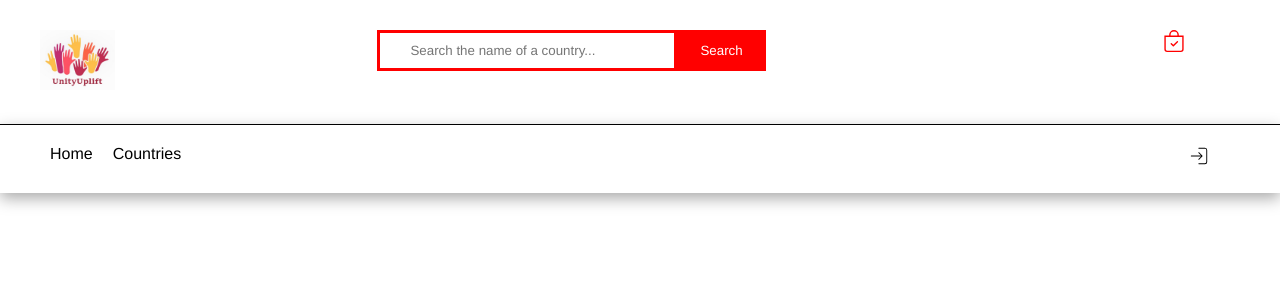
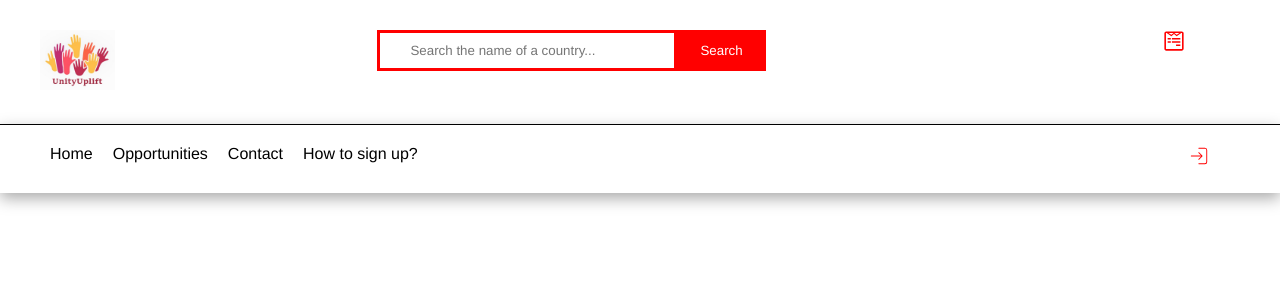
Before and after one commit to 71ana/Volunteer-Matching-Website, a React (Create React App) app in the folder volunteering-matching-website/: page /opportunity in a window 1280 px wide. Shown: the top 300 px of the page. Built offline with nearby package versions, Linux system fonts and the light colour scheme.

Commit message:
updated the navigation section

```diff
--- a/volunteering-matching-website/src/Navigation.css
+++ b/volunteering-matching-website/src/Navigation.css
@@ -118,7 +118,7 @@
 }
 .header .container .navig ul li .link.hover
 {
-    color: pink;
+    color: red;
 }
 .header .container .auth
 {
@@ -134,6 +134,7 @@
     outline: none;
     border: none;
     background: none;
+    color: red;
 }
 
 .header .container .auth .auth-link
@@ -145,5 +146,5 @@
     border: none;
     background: none;
     text-decoration: none;
-    color: inherit;
+    color: red;
 }
--- a/volunteering-matching-website/src/Navigation.js
+++ b/volunteering-matching-website/src/Navigation.js
@@ -1,7 +1,7 @@
 /* eslint-disable no-restricted-globals */
 import React, {useEffect} from 'react'
 import { FaShippingFast } from 'react-icons/fa';
-import { BsBagCheck } from 'react-icons/bs';
+import { FaWpforms } from "react-icons/fa";
 import { AiOutlineUser } from 'react-icons/ai';
 import { CiLogin } from 'react-icons/ci';
 import { CiLogout } from 'react-icons/ci';
@@ -41,7 +41,7 @@ const Navigation = ({searchbtn}) => {
                         )
                     }
                     <div className='second_icon'>
-                    <Link to="/cart" className='link'><BsBagCheck/></Link>
+                    <Link to="/form" className='link'><FaWpforms/></Link>
                     </div>
                 </div>
             </div>
@@ -55,13 +55,19 @@ const Navigation = ({searchbtn}) => {
                         <Link to='/' className='link'>Home</Link>
                     </li>
                     <li>
-                        <Link to='/product' className='link'>Countries</Link>
+                        <Link to='/opportunity' className='link'>Opportunities</Link>
+                    </li>
+                    <li>
+                        <Link to='/contact' className='link'>Contact</Link>
+                    </li>
+                    <li>
+                        <Link to='/howtosignup' className='link'>How to sign up?</Link>
                     </li>
                     <li className="admin">
                         {
                             isAuthenticated && email === 'admin' &&
                             (
-                                <Link to='/crudProducts' className='link'>Admin-Countries</Link>
+                                <Link to='/crudOpportunities' className='link'>Admin-Opportunities</Link>
                             )
                         }
                     </li>
@@ -77,7 +83,7 @@ const Navigation = ({searchbtn}) => {
                         {
                             isAuthenticated && email === 'admin' &&
                             (
-                                <Link to='/crudOrders' className='link'>Admin-FormsCompleted</Link>
+                                <Link to='/crudFormsCompleted' className='link'>Admin-FormsCompleted</Link>
                             )
                         }
                     </li>
```
